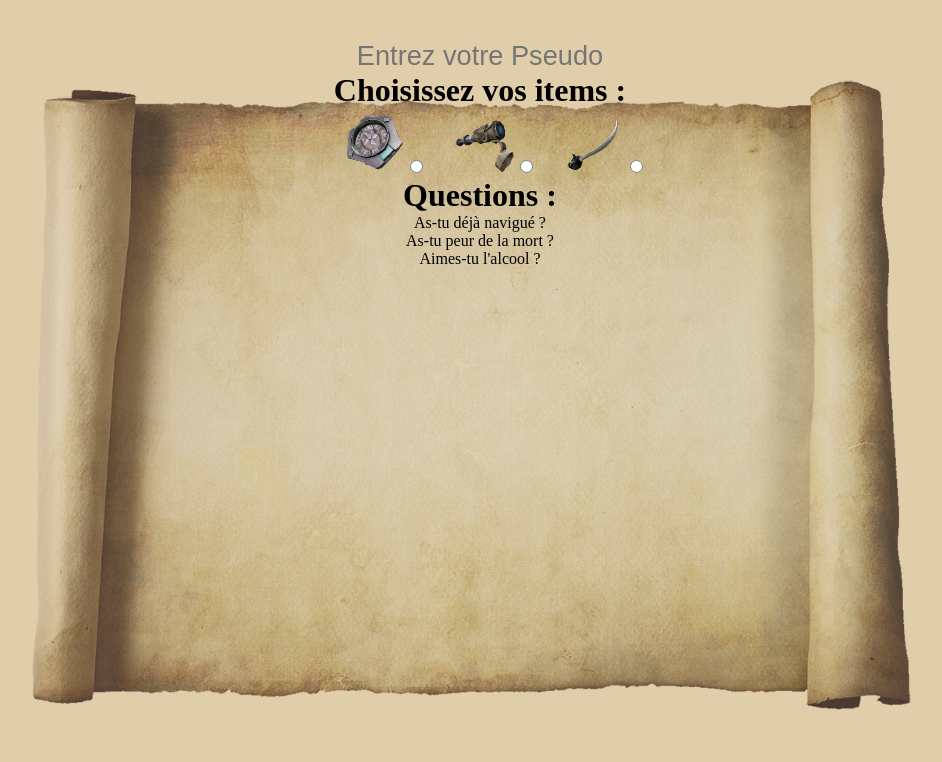
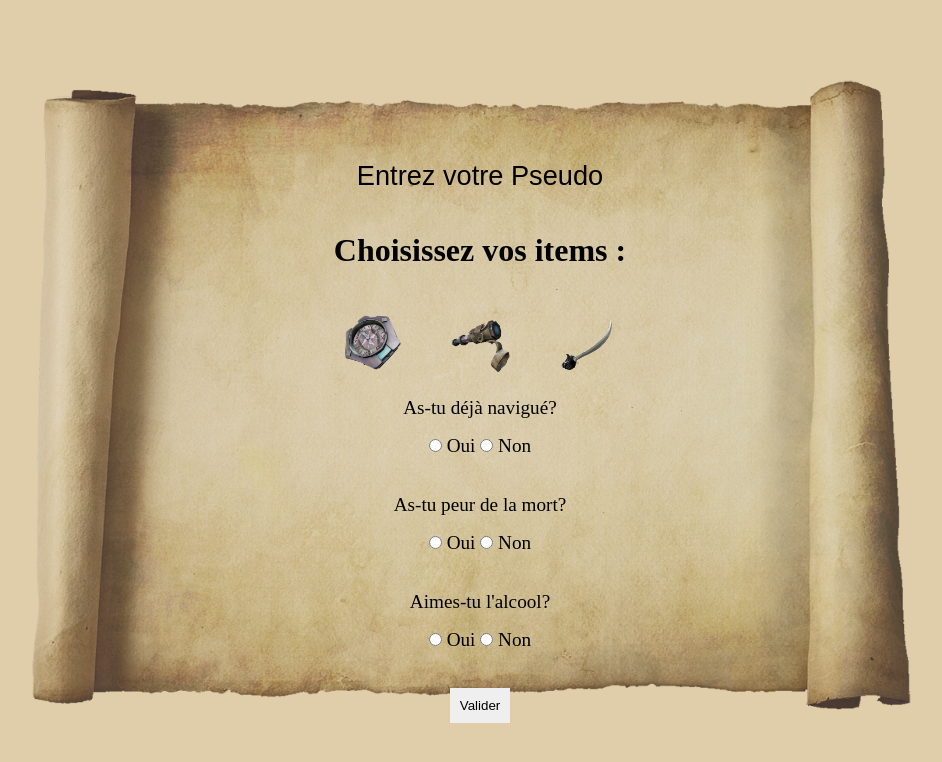
Before and after one commit to HugoGarrigues/IAFRATE-VIOLLET-GARRIGUES-blue-project, a plain HTML site: page src/frontend/template/login.html in a window 1280 px wide. Shown: the whole page, without its empty margins (160-1102 px from the left). Drawn offline with Linux system fonts and the light colour scheme.

Commit message:
Maj Formulaire Login

```diff
--- a/src/frontend/assets/css/login.css
+++ b/src/frontend/assets/css/login.css
@@ -17,8 +17,8 @@ body{
 
 .ctn-form {
     width: 30vw;
-    height: 20vh;
-    margin-top: 5vh;
+    height: 25vh;
+    margin-top: 20vh;
     display: flex;
     flex-direction: column;
     align-items: center;
@@ -27,6 +27,7 @@ body{
 .ctn-form input {
     border: none;
     background-color: transparent;
+    margin-bottom: 20px;
 }
 
 .ctn-form input[type="text"] {
@@ -34,9 +35,13 @@ body{
     text-align: center;
 }
 
+.ctn-form input[type="text"]::placeholder {
+    color: black
+}
+
 .form-items img {
     width: 5vw;
-    margin-left: 25px;
+    padding: 10px;
 }
 
 input:focus {
@@ -47,3 +52,48 @@ input:focus {
     display: flex;
     flex-direction: column;
 }
+
+label {
+  display: inline-block;
+  padding: 10px;
+  cursor: pointer;
+  transition: background-color 0.3s ease;
+ }
+
+label:hover {
+ transform: scale(1.2);
+ transition: transform 0.2s ease;
+}
+
+.form-items input[type="radio"] {
+    display: none;
+  }
+
+h1{
+    margin-top: 20px;
+    margin-bottom: 20px;
+}
+
+p{
+    margin-bottom: 20px;
+}
+
+.form-questions input{
+    margin-top: 20px;
+}
+
+.form-questions {
+    font-size: 1.2em;
+}
+
+.form-submit button{
+    padding: 10px;
+    border: none;
+    cursor: pointer;
+    transition: background-color 0.3s ease;
+}
+
+.form-submit button:hover{
+    transform: scale(1.1);
+    transition: transform 0.2s ease;
+}
--- a/src/frontend/template/login.html
+++ b/src/frontend/template/login.html
@@ -33,13 +33,31 @@
     </div>
 
     <div class="form-questions">
-        <h1 class="form-questions-title">
-            Questions :
-        </h1>
-        <label for="question1">As-tu déjà navigué ?</label>
-        <label for="question2">As-tu peur de la mort ?</label>
-        <label for="question3">Aimes-tu l'alcool ?</label>
+        <div class="question">As-tu déjà navigué?</div>
+        <div class="checkbox">
+            <input type="radio" name="navigation" value="Oui"> Oui
+            <input type="radio" name="navigation" value="Non"> Non
+        </div>
+        <br>
+
+        <div class="question">As-tu peur de la mort?</div>
+        <div class="checkbox">
+            <input type="radio" name="mort" value="Oui"> Oui
+            <input type="radio" name="mort" value="Non"> Non
+        </div>
+        <br>
+
+        <div class="question">Aimes-tu l'alcool?</div>
+        <div class="checkbox">
+            <input type="radio" name="alcool" value="Oui"> Oui
+            <input type="radio" name="alcool" value="Non"> Non
+        </div>
+        <br>
     </div>
+    </body>
+
+    <div class="form-submit">
+        <button type="submit">Valider</button>
     </div>
 </body>
 </html>
```
